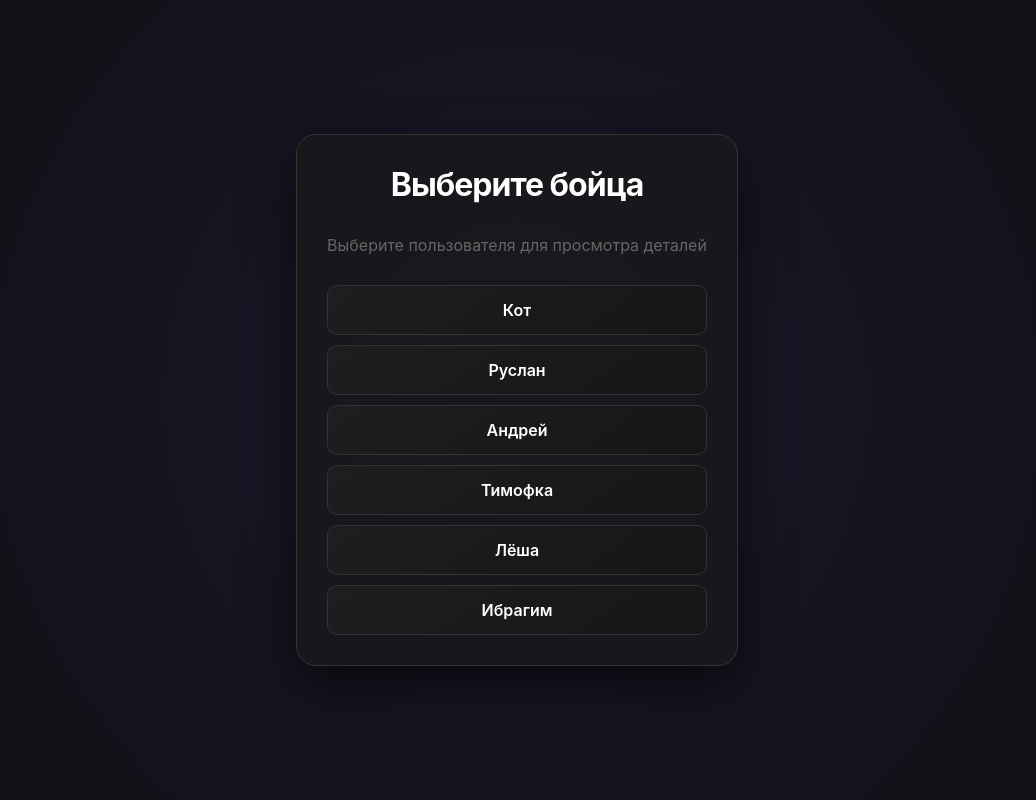
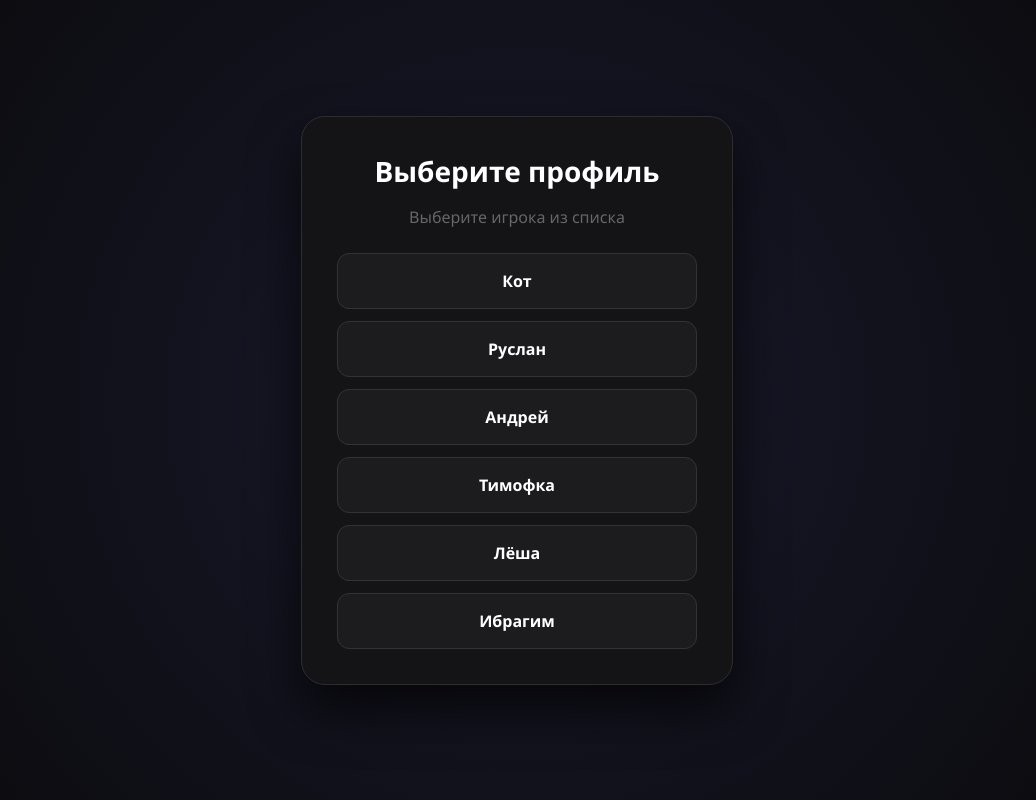
Before and after one commit to InTheNeko/neko, a Flask app: page / in a window 1280 px wide. Shown: the whole page, without its empty margins (123-1159 px from the left). Run offline with Flask 3, Linux system fonts and the light colour scheme.

Commit message:
Описание обновления

```diff
--- a/app.py
+++ b/app.py
@@ -2,6 +2,7 @@ from flask import Flask, render_template
 
 app = Flask(__name__)
 
+# Список для кнопок на главной (Имя, URL-путь)
 friends_list = [
     ("Кот", "cat"),
     ("Руслан", "ruslan"),
@@ -13,29 +14,29 @@ friends_list = [
 
 @app.route('/')
 def home():
-    return render_template('index.html', buttons=friends_list, title="Выберите бойца", is_home=True)
+    return render_template('index.html', buttons=friends_list, title="Выберите профиль", is_home=True)
 
 @app.route('/<page_name>')
 def show_page(page_name):
-    # Новая структура: (Имя, Описание, Фото, Ссылки, Статус, Любимая игра)
+    # Данные: "ключ": (0:Имя, 1:Описание, 2:Фото, 3:[Ссылки], 4:Статус, 5:Игра)
     friends_info = {
-       "cat": ("Кот", "Самый главный, у него лапки и власть.", "cat.jpg",
-                [("Steam", "https://steamcommunity.com/profiles/76561199122830516/"), ("Валерьянка", "#")]),
+        "cat": ("Кот", "Самый главный, у него лапки и власть.", "cat.jpg",
+                [("Steam", "https://steamcommunity.com"), ("Валерьянка", "#")], "В сети", "Stray"),
 
         "ruslan": ("Руслан", "Ну так ну сяк почти всегда берёт", "ruslan.jpg",
-                   [("Steam", "https://steamcommunity.com/profiles/76561199198583765/")]),
+                   [("Steam", "https://steamcommunity.com")], "Спит", "Dota 2"),
 
-        "andrey": ("Андрей", "постояно ест", "andrey.jpg",
-                   [("Steam", "https://steamcommunity.com/profiles/76561198337510525/"), ("я гей", "https://youareanidiot.cc")]),
+        "andrey": ("Андрей", "Постоянно ест, но всё равно тащит.", "andrey.jpg",
+                   [("Steam", "https://steamcommunity.com"), ("Секрет", "https://youareanidiot.cc")], "В игре", "CS 2"),
 
-        "timokha": ("Тимофка", "жаль что он с нами.", "timokha.jpg",
-                    [("Steam", "https://steamcommunity.com/profiles/76561199054205841/"), ]),
+        "timokha": ("Тимофка", "Жаль, что он с нами (но мы любя).", "timokha.jpg",
+                    [("Steam", "https://steamcommunity.com")], "Offline", "Roblox"),
 
-        "lesha": ("Лёша", "гном всегда гном.", "lesha.jpg",
-                  [("Steam", "https://steamcommunity.com/profiles/76561199096404881/"), ]),
+        "lesha": ("Лёша", "Гном всегда гном. Мал, да удал.", "lesha.jpg",
+                  [("Steam", "https://steamcommunity.com")], "В сети", "Lethal Company"),
 
-        "ibragim": ("Ибрагим", "почти скоро 12.", "ibragim.jpg",
-                    [("Steam", "https://steamcommunity.com/profiles/76561199556449044/"), ])
+        "ibragim": ("Ибрагим", "Почти скоро 12. Растёт не по дням.", "ibragim.jpg",
+                    [("Steam", "https://steamcommunity.com")], "Учит уроки", "Minecraft")
     }
 
     data = friends_info.get(page_name)
--- a/templates/index.html
+++ b/templates/index.html
@@ -7,86 +7,98 @@
     <style>
         :root {
             --accent: #00ffcc;
-            --bg: #0f0f12;
-            --card-bg: rgba(25, 25, 28, 0.9);
+            --bg: #0a0a0c;
+            --card-bg: #141416;
         }
 
         body {
             margin: 0;
-            font-family: 'Inter', 'Segoe UI', sans-serif;
+            font-family: 'Segoe UI', Tahoma, Geneva, Verdana, sans-serif;
             background-color: var(--bg);
-            background-image: radial-gradient(circle at 50% 50%, #1a1a2e 0%, #0f0f12 100%);
+            background-image: radial-gradient(circle at center, #1a1a2e 0%, #0a0a0c 100%);
             color: #e0e0e0;
             display: flex;
-            justify-content: center; /* Центрируем по горизонтали */
-            align-items: center;    /* Центрируем по вертикали */
+            justify-content: center;
+            align-items: center;
             min-height: 100vh;
+            overflow-x: hidden;
         }
 
         .card {
             background: var(--card-bg);
-            border: 1px solid #333;
-            padding: 30px;
-            border-radius: 20px;
+            border: 1px solid #2d2d30;
+            padding: 35px;
+            border-radius: 24px;
             width: 100%;
-            max-width: 380px;
-            box-shadow: 0 20px 50px rgba(0, 0, 0, 0.6);
-            backdrop-filter: blur(10px);
-            transition: 0.4s;
-            text-align: center; /* Текст на главной по центру */
+            max-width: 360px;
+            box-shadow: 0 25px 50px rgba(0, 0, 0, 0.7);
+            text-align: center;
+            transition: transform 0.3s ease;
+            animation: fadeIn 0.5s ease;
         }
 
-        /* Если это профиль, выравнивание текста по левому краю для стиля */
-        .profile-view { text-align: left; }
+        @keyframes fadeIn {
+            from { opacity: 0; transform: translateY(20px); }
+            to { opacity: 1; transform: translateY(0); }
+        }
+
+        /* Стили для профиля (выравнивание по левому краю) */
+        .profile-mode { text-align: left; }
 
         .player-photo {
             width: 100%;
-            height: 250px;
+            height: 280px;
             object-fit: cover;
-            border-radius: 12px;
+            border-radius: 16px;
             margin-bottom: 20px;
-            border-bottom: 3px solid var(--accent);
+            border: 1px solid #333;
         }
 
-        h1 { font-size: 32px; color: #fff; margin: 0 0 15px 0; letter-spacing: -1px; }
+        h1 { font-size: 28px; margin: 0 0 10px 0; color: #fff; }
 
-        .status-badge {
+        .status-tag {
             display: inline-block;
-            padding: 4px 10px;
-            border-radius: 20px;
-            font-size: 12px;
+            padding: 5px 12px;
             background: rgba(0, 255, 204, 0.1);
             color: var(--accent);
-            margin-bottom: 15px;
+            border-radius: 50px;
+            font-size: 12px;
+            font-weight: bold;
+            text-transform: uppercase;
+            margin-bottom: 20px;
         }
 
-        .desc { font-size: 15px; color: #aaa; line-height: 1.5; margin-bottom: 20px; }
+        .game-info {
+            font-size: 14px;
+            color: #888;
+            margin-bottom: 10px;
+        }
+        .game-info b { color: #fff; }
 
-        .info-row {
-            font-size: 14px;
-            margin-bottom: 8px;
-            color: #888;
+        .desc {
+            font-size: 15px;
+            color: #aaa;
+            line-height: 1.6;
+            margin-bottom: 25px;
         }
-        .info-row b { color: #fff; }
 
         .links-container {
             display: flex;
-            flex-wrap: wrap;
-            gap: 8px;
-            margin: 20px 0;
+            gap: 10px;
+            margin-bottom: 30px;
         }
 
         .link-tag {
             flex: 1;
+            padding: 10px;
             background: #1e1e21;
+            border: 1px solid #333;
+            border-radius: 10px;
             color: var(--accent);
-            padding: 10px;
-            border: 1px solid #333;
-            border-radius: 8px;
             text-decoration: none;
             font-size: 13px;
+            font-weight: 600;
             text-align: center;
-            font-weight: 600;
             transition: 0.3s;
         }
 
@@ -95,31 +107,31 @@
             color: #000;
         }
 
-        .menu-vertical { display: flex; flex-direction: column; gap: 10px; width: 100%; }
+        .menu-vertical { display: flex; flex-direction: column; gap: 12px; width: 100%; }
 
         .btn {
             display: block;
-            padding: 14px;
-            background: linear-gradient(145deg, #1e1e21, #161618);
+            padding: 16px;
+            background: #1c1c1f;
             color: #fff;
             text-decoration: none;
+            border-radius: 12px;
+            font-weight: bold;
             border: 1px solid #333;
-            border-radius: 10px;
-            font-weight: 600;
             transition: 0.3s;
         }
 
         .btn:hover {
             border-color: var(--accent);
-            box-shadow: 0 0 15px rgba(0, 255, 204, 0.2);
-            transform: translateY(-2px);
+            transform: scale(1.02);
+            box-shadow: 0 0 20px rgba(0, 255, 204, 0.15);
         }
 
         .btn-back {
             background: transparent;
             color: #666;
+            border: 1px dashed #444;
             margin-top: 10px;
-            border-style: dashed;
         }
 
         .btn-back:hover { color: #ff4444; border-color: #ff4444; }
@@ -127,17 +139,21 @@
 </head>
 <body>
 
-    <div class="card {% if not is_home %}profile-view{% endif %}">
+    <div class="card {% if not is_home %}profile-mode{% endif %}">
         <h1>{{ title }}</h1>
 
+        {% if is_home %}
+            <p style="color: #666; margin-bottom: 25px;">Выберите игрока из списка</p>
+        {% endif %}
+
         {% if not is_home %}
-            <div class="status-badge">{{ status }}</div>
+            <span class="status-tag">{{ status }}</span>
 
             {% if photo %}
                 <img src="{{ url_for('static', filename='images/' + photo) }}" class="player-photo">
             {% endif %}
 
-            <div class="info-row">Любимая игра: <b>{{ game }}</b></div>
+            <div class="game-info">Сейчас в: <b>{{ game }}</b></div>
             <p class="desc">{{ description }}</p>
 
             {% if links %}
@@ -151,12 +167,11 @@
 
         <div class="menu-vertical">
             {% if is_home %}
-                <p style="color: #666; margin-bottom: 20px;">Выберите пользователя для просмотра деталей</p>
                 {% for name, link in buttons %}
                     <a href="/{{ link }}" class="btn">{{ name }}</a>
                 {% endfor %}
             {% else %}
-                <a href="/" class="btn btn-back">← НАЗАД В МЕНЮ</a>
+                <a href="/" class="btn btn-back">← НАЗАД К СПИСКУ</a>
             {% endif %}
         </div>
     </div>
```
